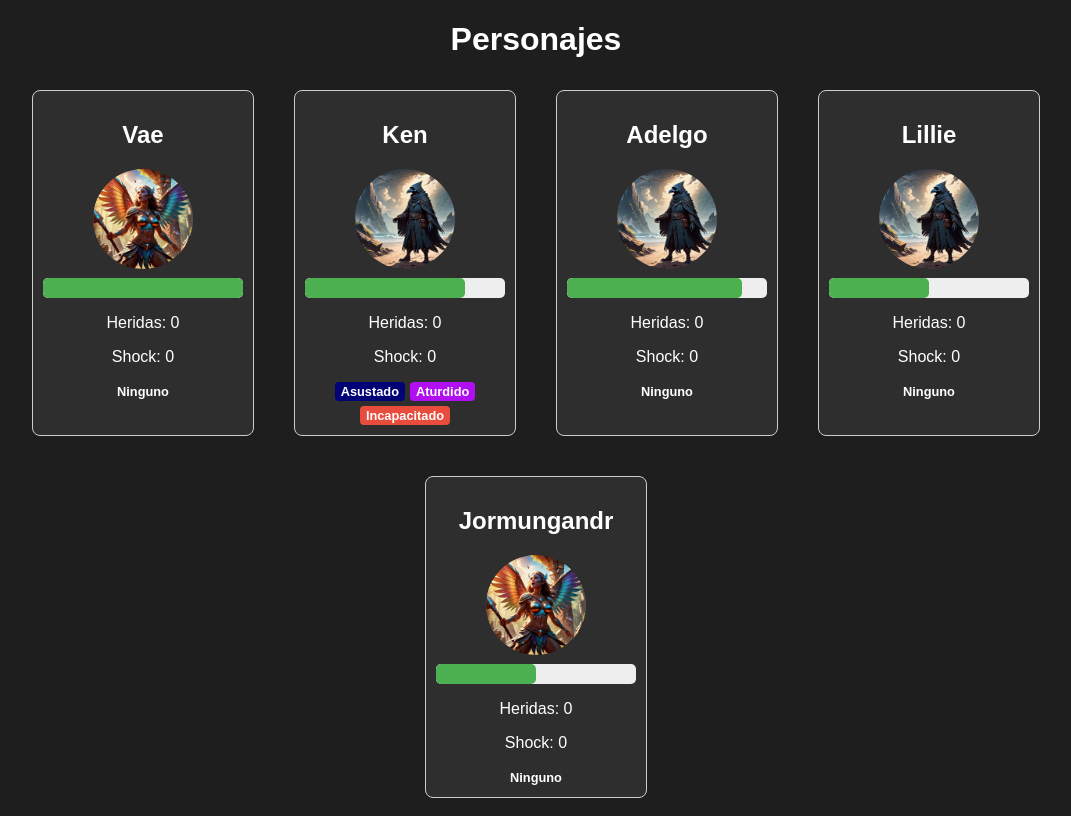
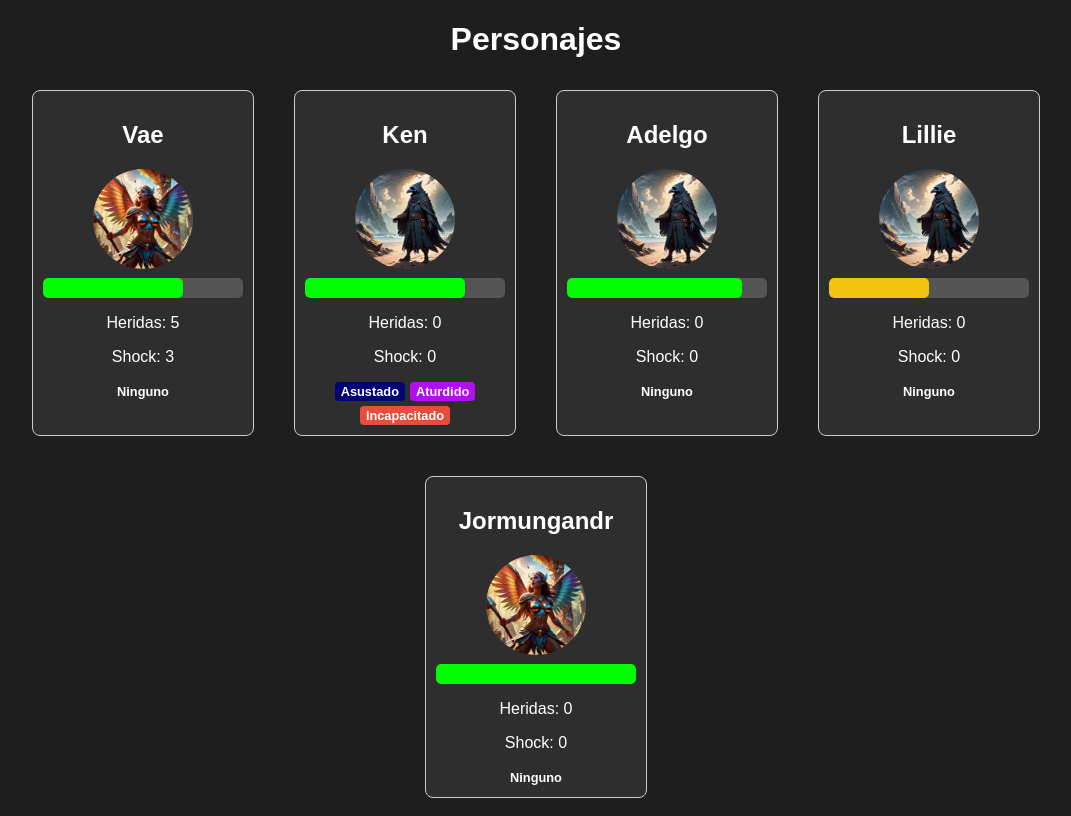
Before and after one commit to corona314/dnd_dashboard, a Flask app: page /dashboard in a window 1280 px wide. Shown: the whole page, without its empty margins (104-1175 px from the left). Run offline with Flask 3, Linux system fonts and the light colour scheme.

Commit message:
Degradado de color a la vida aplicado

```diff
--- a/app.py
+++ b/app.py
@@ -50,14 +50,16 @@
 heridas_vars = []
 shock_vars = []
 barra_vida = []
+estado_labels = []
 
 def actualizar_valores(index):
     p = personajes[index]
     vida_vars[index].set(p["vida_actual"])
+    barra_vida[index]["maximum"] = p["vida_max"]  # <-- actualizar máximo
+    vida_labels[index]["text"] = f"{p['vida_actual']} / {p['vida_max']} PV"
     heridas_vars[index].set(p["heridas"])
     shock_vars[index].set(p["shock"])
-    barra_vida[index]["value"] = p["vida_actual"]
-    vida_labels[index]["text"] = f"{p['vida_actual']} / {p['vida_max']} PV"
+    estado_labels[index]["text"] = ", ".join(p.get("estados", []))
 
 def modificar(index, tipo, cantidad):
     p = personajes[index]
@@ -67,9 +69,9 @@
         heridas_antes = p["heridas"]
         p["heridas"] = max(0, p["heridas"] + cantidad)
 
-        # Subir heridas: solo aumenta shock si superas 4 heridas
+        # Subir heridas: solo aumenta shock si superas 3 heridas
         if cantidad > 0 and p["heridas"] > 3:
-            nuevas_heridas = max(0, p["heridas"] - max(4, heridas_antes))
+            nuevas_heridas = max(0, p["heridas"] - max(3, heridas_antes))
             if nuevas_heridas > 0:
                 p["shock"] = min(3, p["shock"] + nuevas_heridas)
 
@@ -88,9 +90,6 @@
 def run_tkinter():
     root = tk.Tk()
     root.title("Control DnD")
-
-    # Variables y etiquetas para estados
-    estado_labels = []
 
     # Variables para seleccionar personaje y estado
     estado_seleccionado = tk.StringVar()
@@ -186,7 +185,7 @@
     # Crear los frames de cada personaje
     for i, p in enumerate(personajes):
         frame = ttk.Frame(root, padding=10)
-        frame.grid(row=i//2, column=i%2, padx=10, pady=10)
+        frame.grid(row=i//3, column=i%3, padx=10, pady=10)
 
         ttk.Label(frame, text=p["nombre"], font=("Arial", 14, "bold")).grid(row=0, column=0, columnspan=2)
 
@@ -195,36 +194,62 @@
         vida_var = tk.IntVar(value=p["vida_actual"])
         vida_vars.append(vida_var)
         barra = ttk.Progressbar(frame, maximum=p["vida_max"], length=150, variable=vida_var)
-        barra.grid(row=1, column=1)
+        barra.grid(row=1, column=1, columnspan=2)
         barra_vida.append(barra)
         vida_label = tk.Label(frame, text=f"{p['vida_actual']} / {p['vida_max']} PV")
-        vida_label.grid(row=1, column=2, sticky="w")
+        vida_label.grid(row=2, column=0, columnspan=3, sticky="w")
         vida_labels.append(vida_label)
 
-        # Botones de vida
-        ttk.Button(frame, text="+", width=3, command=lambda i=i: modificar(i,"vida",1)).grid(row=2, column=0)
-        ttk.Button(frame, text="-", width=3, command=lambda i=i: modificar(i,"vida",-1)).grid(row=2, column=1)
+        # Entrada para modificar vida actual
+        vida_input = tk.StringVar(value="0")
+        ttk.Entry(frame, width=5, textvariable=vida_input).grid(row=3, column=0)
+        ttk.Button(frame, text="Aplicar", width=6, command=lambda i=i, v=vida_input: modificar(i, "vida", int(v.get()) if v.get().lstrip("-").isdigit() else 0)).grid(row=3, column=1)
+
+        # Entrada para modificar vida máxima
+        vida_max_input = tk.StringVar(value=str(p["vida_max"]))
+        ttk.Entry(frame, width=5, textvariable=vida_max_input).grid(row=3, column=2)
+        def aplicar_vida_max(i=i, v_max=vida_max_input):
+            try:
+                nuevo_max = int(v_max.get())
+                if nuevo_max < 1:
+                    return
+                personajes[i]["vida_max"] = nuevo_max
+                # Ajustar vida actual si supera el nuevo máximo
+                if personajes[i]["vida_actual"] > nuevo_max:
+                    personajes[i]["vida_actual"] = nuevo_max
+                # Actualizar barra de vida
+                barra_vida[i]["maximum"] = nuevo_max
+                actualizar_valores(i)
+                guardar_personajes(personajes)
+            except ValueError:
+                pass
+        ttk.Button(frame, text="Aplicar Max", width=10, command=aplicar_vida_max).grid(row=3, column=3)
+
+        # Botones +1/-1 para vida
+        ttk.Button(frame, text="+", width=3, command=lambda i=i: modificar(i, "vida", 1)).grid(row=4, column=0)
+        ttk.Button(frame, text="-", width=3, command=lambda i=i: modificar(i, "vida", -1)).grid(row=4, column=1)
 
         # Heridas
-        ttk.Label(frame, text="Heridas:").grid(row=3, column=0, sticky="w")
+        ttk.Label(frame, text="Heridas:").grid(row=5, column=0, sticky="w")
         heridas_var = tk.IntVar(value=p["heridas"])
         heridas_vars.append(heridas_var)
-        ttk.Label(frame, textvariable=heridas_var).grid(row=3, column=1, sticky="w")
-        ttk.Button(frame, text="+", width=3, command=lambda i=i: modificar(i,"heridas",1)).grid(row=4, column=0)
-        ttk.Button(frame, text="-", width=3, command=lambda i=i: modificar(i,"heridas",-1)).grid(row=4, column=1)
+        ttk.Label(frame, textvariable=heridas_var).grid(row=5, column=1, sticky="w")
+        ttk.Button(frame, text="+", width=3, command=lambda i=i: modificar(i,"heridas",1)).grid(row=6, column=0)
+        ttk.Button(frame, text="-", width=3, command=lambda i=i: modificar(i,"heridas",-1)).grid(row=6, column=1)
 
         # Shock
-        ttk.Label(frame, text="Shock:").grid(row=5, column=0, sticky="w")
+        ttk.Label(frame, text="Shock:").grid(row=7, column=0, sticky="w")
         shock_var = tk.IntVar(value=p["shock"])
         shock_vars.append(shock_var)
-        ttk.Label(frame, textvariable=shock_var).grid(row=5, column=1, sticky="w")
-        ttk.Button(frame, text="+", width=3, command=lambda i=i: modificar(i,"shock",1)).grid(row=6, column=0)
-        ttk.Button(frame, text="-", width=3, command=lambda i=i: modificar(i,"shock",-1)).grid(row=6, column=1)
+        ttk.Label(frame, textvariable=shock_var).grid(row=7, column=1, sticky="w")
+        ttk.Button(frame, text="+", width=3, command=lambda i=i: modificar(i,"shock",1)).grid(row=8, column=0)
+        ttk.Button(frame, text="-", width=3, command=lambda i=i: modificar(i,"shock",-1)).grid(row=8, column=1)
 
         # Label de estados
         lbl_estados = tk.Label(frame, text=", ".join(p.get("estados", [])), wraplength=180, justify="left")
-        lbl_estados.grid(row=7, column=0, columnspan=3, sticky="w")
+        lbl_estados.grid(row=9, column=0, columnspan=3, sticky="w")
         estado_labels.append(lbl_estados)
+
 
     # Modificar actualizar_valores para actualizar los estados
     def actualizar_valores(index):
--- a/personajes.json
+++ b/personajes.json
@@ -1,10 +1,10 @@
 [
     {
         "nombre": "Vae",
-        "vida_actual": 40,
+        "vida_actual": 28,
         "vida_max": 40,
-        "heridas": 0,
-        "shock": 0,
+        "heridas": 5,
+        "shock": 3,
         "imagen": "vaelora.png",
         "estados": []
     },
@@ -41,8 +41,8 @@
     },
     {
         "nombre": "Jormungandr",
-        "vida_actual": 20,
-        "vida_max": 40,
+        "vida_actual": 63,
+        "vida_max": 63,
         "heridas": 0,
         "shock": 0,
         "imagen": "vaelora.png",
--- a/static/style.css
+++ b/static/style.css
@@ -37,6 +37,8 @@
     background-color: #0f0;
     height: 100%;
     border-radius: 5px;
+    transition: width 0.5s, background-color 0.5s;
+
 }
 .estados {
     margin-top: 5px;
--- a/templates/dashboard.html
+++ b/templates/dashboard.html
@@ -9,6 +9,7 @@
     display: flex;
     flex-wrap: wrap;
     gap: 20px;
+    justify-content: center;
 }
 
 .personaje {
@@ -16,10 +17,13 @@
     padding: 10px;
     width: 200px;
     text-align: center;
+    background-color: #2e2e2e;
+    border-radius: 8px;
+    color: white;
 }
 
 .vida {
-    background: #eee;
+    background: #555;
     height: 20px;
     width: 100%;
     margin: 5px 0;
@@ -29,9 +33,9 @@
 
 .barra {
     height: 100%;
-    background-color: #4CAF50;
     width: 0%;
-    transition: width 0.5s;
+    border-radius: 5px;
+    transition: width 0.5s, background-color 0.5s;
 }
 
 .estados {
@@ -75,7 +79,9 @@
     <div class="personaje">
         <h2>{{ p.nombre }}</h2>
         <img src="{{ url_for('static', filename='images/' + p.imagen) }}" alt="{{ p.nombre }}" width="100">
-        <div class="vida"><div class="barra" style="width: {{ (p.vida_actual / p.vida_max) * 100 }}%;"></div></div>
+        <div class="vida">
+            <div class="barra" style="width: {{ (p.vida_actual / p.vida_max) * 100 }}%; background-color: {% if (p.vida_actual / p.vida_max) > 0.6 %}#0f0{% elif (p.vida_actual / p.vida_max) > 0.3 %}#f1c40f{% else %}#e74c3c{% endif %};"></div>
+        </div>
         <p>Heridas: {{ p.heridas }}</p>
         <p>Shock: {{ p.shock }}</p>
         <div class="estados">
@@ -92,6 +98,16 @@
 </div>
 
 <script>
+function colorBarra(vida_actual, vida_max) {
+    const porcentaje = Math.max(0, Math.min(1, vida_actual / vida_max));
+
+    // Componentes RGB de rojo y verde
+    const r = Math.round(231 + (15 - 231) * porcentaje);  // de rojo intenso (#e74c3c) a verde (#0f0)
+    const g = Math.round(76 + (255 - 76) * porcentaje);   // verde
+    const b = Math.round(60 + (0 - 60) * porcentaje);     // azul
+    return `rgb(${r},${g},${b})`;
+}
+
 async function actualizarDashboard(){
     const res = await fetch('/dashboard-data');
     const data = await res.json();
@@ -101,16 +117,16 @@
         const estadosHTML = p.estados && p.estados.length
             ? p.estados.map(e => `<span class="estado ${e}">${e}</span>`).join(' ')
             : `<span class="estado">Ninguno</span>`;
+        const ancho = (p.vida_actual / p.vida_max) * 100;
+        const color = colorBarra(p.vida_actual, p.vida_max);
         cont.innerHTML += `
         <div class="personaje">
             <h2>${p.nombre}</h2>
             <img src="/static/images/${p.imagen}" alt="${p.nombre}" width="100">
-            <div class="vida"><div class="barra" style="width:${(p.vida_actual/p.vida_max*100)}%"></div></div>
+            <div class="vida"><div class="barra" style="width:${ancho}%; background-color:${color};"></div></div>
             <p>Heridas: ${p.heridas}</p>
             <p>Shock: ${p.shock}</p>
-            <div class="estados">
-                ${estadosHTML}
-            </div>
+            <div class="estados">${estadosHTML}</div>
         </div>`;
     });
 }
```
